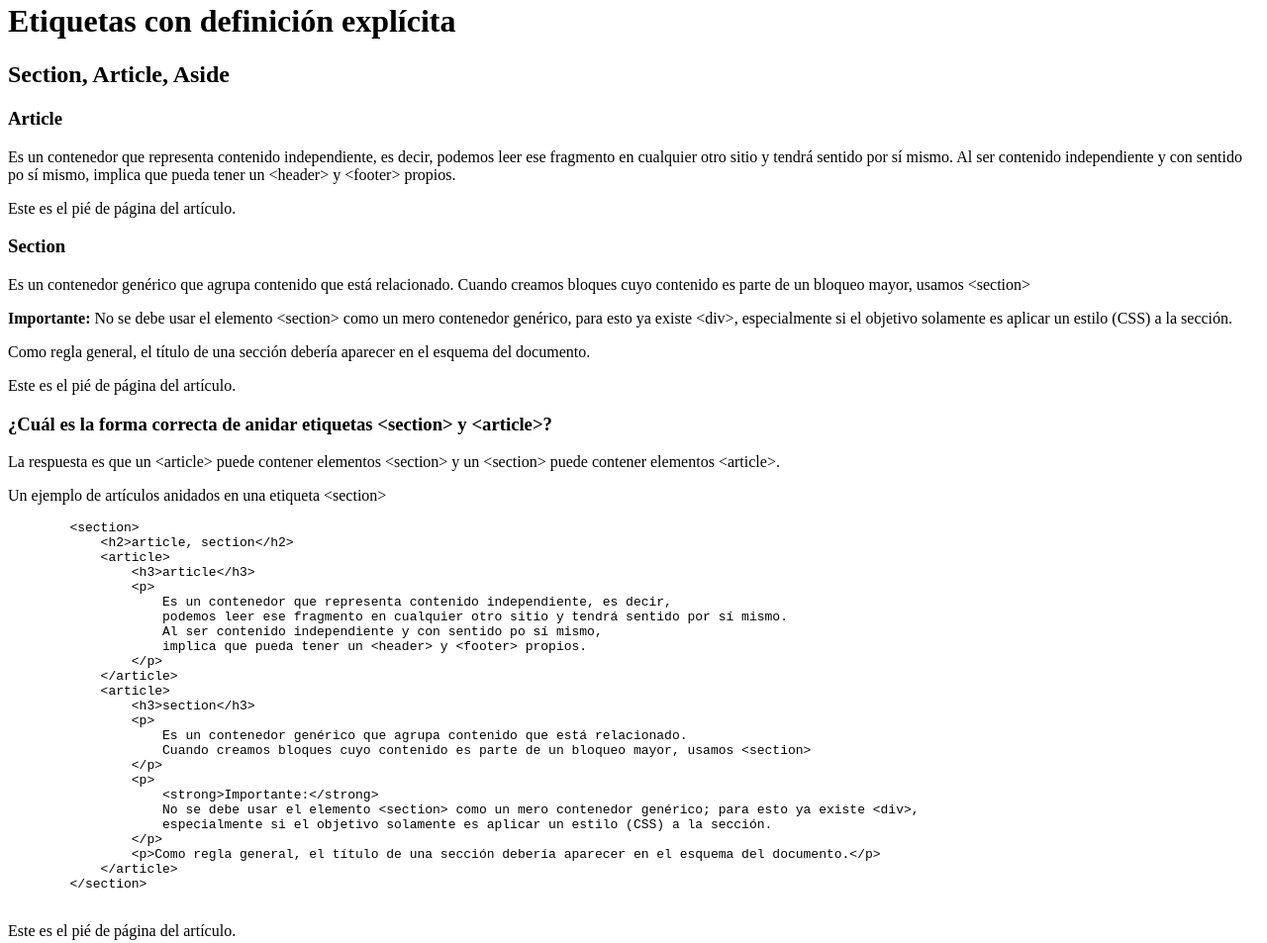
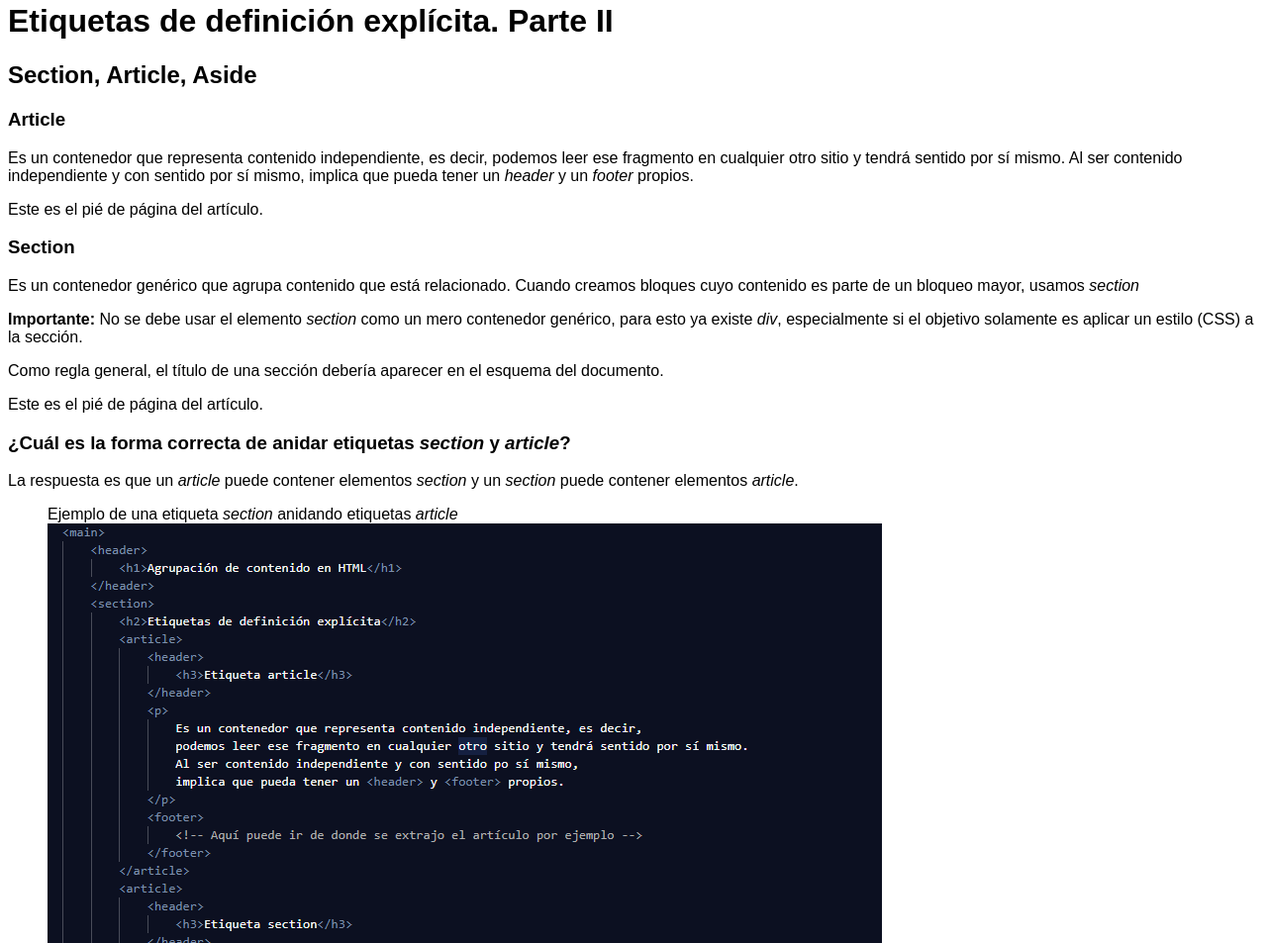
Before and after one commit to rr69sport/curso-html-2020, a plain HTML site: page html/e_article-y-section.html in a window 1280 px wide. Shown: the part 88-1041 px from the top of the page at 99% size. Drawn offline with Linux system fonts and the light colour scheme.

Commit message:
Se cambian los ejemplos en código por imágenes

```diff
--- a/html/e_article-y-section.html
+++ b/html/e_article-y-section.html
@@ -24,6 +24,8 @@
         <link rel="icon" type="image/png" sizes="32x32" href="../assets/favicon_io/favicon-32x32.png" />
         <link rel="icon" type="image/png" sizes="16x16" href="../assets/favicon_io/favicon-16x16.png" />
         <link rel="manifest" href="../assets/favicon_io/site.webmanifest" />
+
+        <link rel="stylesheet" href="../css/styles.css">
     </head>
     <body>
         <header>
@@ -33,7 +35,7 @@
                         <a href="../">Inicio</a>
                     </li>
                     <li>
-                        <a href="./b_header-main-footer.html">Sección anterior</a>
+                        <a href="./d_header-y-footer.html">Sección anterior</a>
                     </li>
                     <li>
                         <a href="#">Siguiente sección</a>
@@ -43,7 +45,7 @@
         </header>
         <main>
             <header>
-                <h1>Etiquetas con definición explícita</h1>
+                <h1>Etiquetas de definición explícita. Parte II</h1>
             </header>
             <section>
                 <h2>Section, Article, Aside</h2>
@@ -51,7 +53,7 @@
                     <header>
                         <h3>Article</h3>
                     </header>
-                    <p>Es un contenedor que representa contenido independiente, es decir, podemos leer ese fragmento en cualquier otro sitio y tendrá sentido por sí mismo. Al ser contenido independiente y con sentido po sí mismo, implica que pueda tener un &lt;header&gt; y &lt;footer&gt; propios.</p>
+                    <p>Es un contenedor que representa contenido independiente, es decir, podemos leer ese fragmento en cualquier otro sitio y tendrá sentido por sí mismo. Al ser contenido independiente y con sentido por sí mismo, implica que pueda tener un <em>header</em> y un <em>footer</em> propios.</p>
                     <footer>
                         <p>Este es el pié de página del artículo.</p>
                     </footer>
@@ -60,10 +62,10 @@
                     <header>
                         <h3>Section</h3>
                     </header>
-                    <p>Es un contenedor genérico que agrupa contenido que está relacionado. Cuando creamos bloques cuyo contenido es parte de un bloqueo mayor, usamos &lt;section&gt;</p>
+                    <p>Es un contenedor genérico que agrupa contenido que está relacionado. Cuando creamos bloques cuyo contenido es parte de un bloqueo mayor, usamos <em>section</em></p>
                     <p>
                         <strong>Importante:</strong>
-                        No se debe usar el elemento &lt;section&gt; como un mero contenedor genérico, para esto ya existe &lt;div&gt;, especialmente si el objetivo solamente es aplicar un estilo (CSS) a la sección.
+                        No se debe usar el elemento <em>section</em> como un mero contenedor genérico, para esto ya existe <em>div</em>, especialmente si el objetivo solamente es aplicar un estilo (CSS) a la sección.
                     </p>
                     <p>Como regla general, el título de una sección debería aparecer en el esquema del documento.</p>
                     <footer>
@@ -72,39 +74,19 @@
                 </article>
                 <article>
                     <header>
-                        <h3>¿Cuál es la forma correcta de anidar etiquetas &lt;section&gt; y &lt;article&gt;?</h3>
+                        <h3>¿Cuál es la forma correcta de anidar etiquetas <em>section</em> y <em>article</em>?</h3>
                     </header>
-                    <p>La respuesta es que un &lt;article&gt; puede contener elementos &lt;section&gt; y un &lt;section&gt; puede contener elementos &lt;article&gt;.</p>
-                    <p>Un ejemplo de artículos anidados en una etiqueta &lt;section&gt;</p>
-<code>
-    <pre>
-        &lt;section&gt;
-            &lt;h2&gt;article, section&lt;/h2&gt;
-            &lt;article&gt;
-                &lt;h3&gt;article&lt;/h3&gt;
-                &lt;p&gt;
-                    Es un contenedor que representa contenido independiente, es decir,
-                    podemos leer ese fragmento en cualquier otro sitio y tendrá sentido por sí mismo.
-                    Al ser contenido independiente y con sentido po sí mismo,
-                    implica que pueda tener un &lt;header&gt; y &lt;footer&gt; propios.
-                &lt;/p&gt;
-            &lt;/article&gt;
-            &lt;article&gt;
-                &lt;h3&gt;section&lt;/h3&gt;
-                &lt;p&gt;
-                    Es un contenedor genérico que agrupa contenido que está relacionado.
-                    Cuando creamos bloques cuyo contenido es parte de un bloqueo mayor, usamos &lt;section&gt;
-                &lt;/p&gt;
-                &lt;p&gt;
-                    &lt;strong&gt;Importante:&lt;/strong&gt;
-                    No se debe usar el elemento &lt;section&gt; como un mero contenedor genérico; para esto ya existe &lt;div&gt;,
-                    especialmente si el objetivo solamente es aplicar un estilo (CSS) a la sección.
-                &lt;/p&gt;
-                &lt;p&gt;Como regla general, el título de una sección debería aparecer en el esquema del documento.&lt;/p&gt;
-            &lt;/article&gt;
-        &lt;/section&gt;
-    </pre>
-</code>
+                    <p>La respuesta es que un <em>article</em> puede contener elementos <em>section</em> y un <em>section</em> puede contener elementos <em>article</em>.</p>
+                    <figure>
+                        <figcaption>Ejemplo de una etiqueta <em>section</em> anidando etiquetas <em>article</em></figcaption>
+                        <img src="../assets/imgs/section-anidando-article.png" alt="Etiqueta section anidando la etiqueta article">
+                    </figure>
+                    <p>Como puedes ver, cada artículo tiene sentido por sí solo, y si estuviera en cualquier otro sitio, seguiría teniendo sentido. La etiqueta <em>section</em> los anida formando un bloque mayor que en este caso es "Etiquetas de definición explícita"</p>
+                    <figure>
+                        <figcaption>Ejemplo de una etiqueta <em>article</em> anidando etiquetas section</figcaption>
+                        <img src="../assets/imgs/article-anidando-section.png" alt="Etiqueta article anidando la etiqueta section">
+                    </figure>
+                    <p>Aquí cada sección es un navegador distinto pero los dos pertencen al mismo artículo, en este caso "Navegadores más usados en 2020"</p>
                     <footer>
                         <p>Este es el pié de página del artículo.</p>
                     </footer>
```
Also changed, not shown: html/c_etiqueta-main.html (+1 -1 lines), html/d_header-y-footer.html (+4 -6 lines), assets/imgs/article-anidando-section.png (added), assets/imgs/section-anidando-article.png (added), 1 other file.
